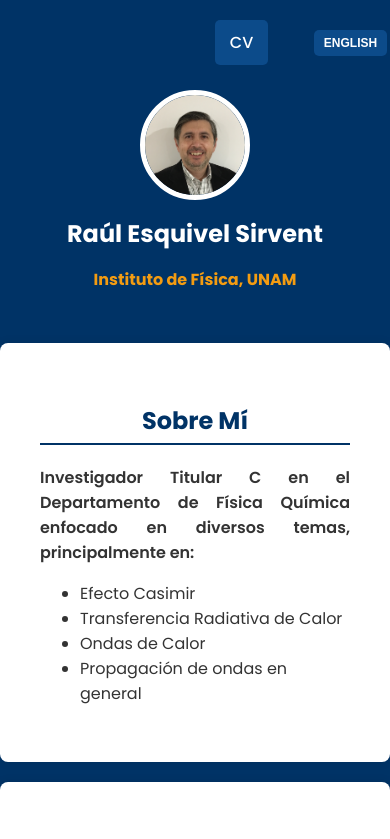
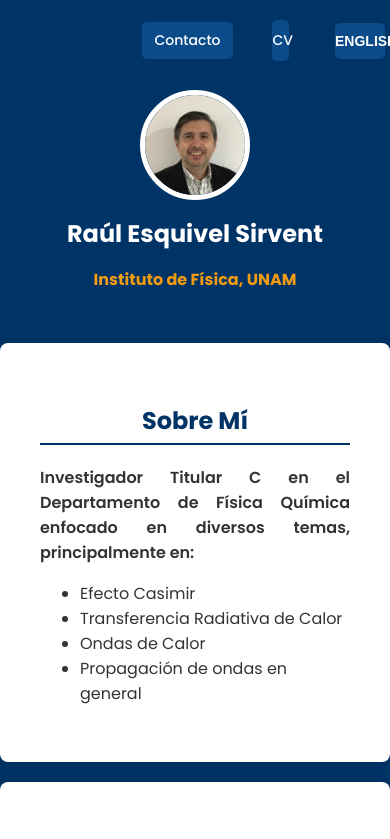
Before and after one commit to BelenSanvicente/belensanvicente.github.io, a plain HTML site: page index.html in a window 390 px wide. Shown: the top 839 px of the page. Drawn offline with Linux system fonts and the light colour scheme.

Commit message:
Add files via upload

```diff
--- a/styles.css
+++ b/styles.css
@@ -289,9 +289,6 @@ button:hover {
         display: none; /* Ocultar todo el contenedor de la navegación */
     }
 
-    #nav-contact {
-        display: none; /* Ocultar todo el contenedor de la navegación */
-    }
     /* Mostrar solo los botones de CV e Idioma */
     nav ul {
         display: flex;
@@ -302,21 +299,21 @@ button:hover {
         margin: 0;
     }
 
-    nav ul li {
-        display: none; /* Ocultar todos los elementos de navegación */
-    }
+
 
     /* Mostrar solo los botones de CV e Idioma */
     #cv-link, #language-toggle {
         display: block; /* Asegurarse de que solo estos botones estén visibles */
         font-size: 14px;
-        padding: 10px 15px;
+        padding: 10px 0; /* Solo padding vertical para que el tamaño sea consistente */
         background-color: #0c4b8a;
         color: white;
         text-decoration: none;
         border-radius: 5px;
         text-align: center;
         margin: 10px auto;
+        width: 80%; /* Igualar el tamaño de ambos botones */
+        max-width: 200px; /* Para evitar que los botones se vuelvan demasiado grandes en pantallas más anchas */
     }
 
     /* Efecto hover para los botones */
@@ -324,15 +321,8 @@ button:hover {
         background-color: #154f8a;
     }
 
-    #language-toggle {
-        font-size: 12px;
-        padding: 6px 10px;
-    }
 
-    /* Ajuste de la tipografía de los enlaces */
-    #cv-link {
-        font-size: 16px;
-    }
+
 }
 
 /* Para pantallas medianas (hasta 768px) */
```
